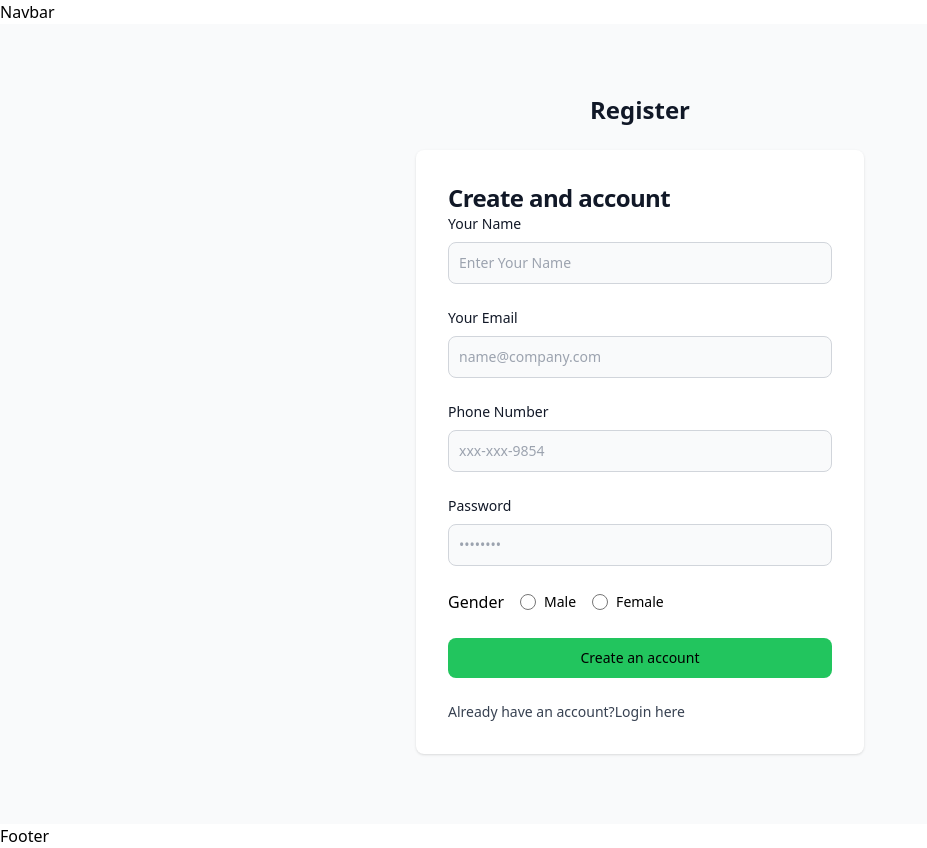
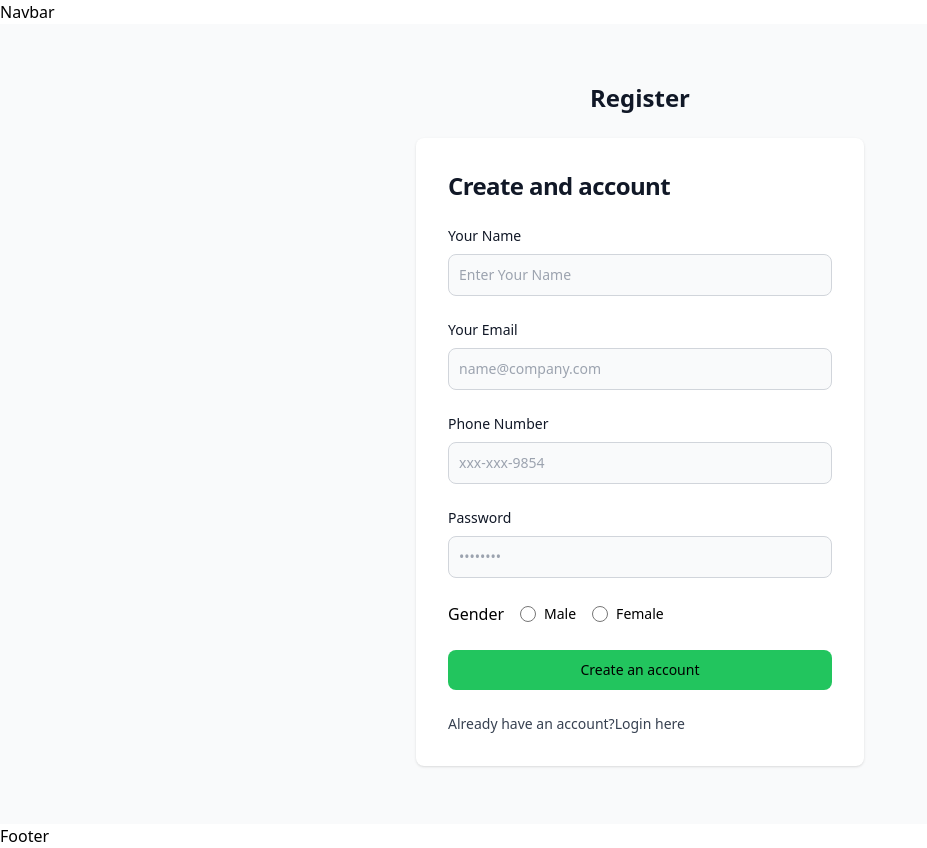
Before and after one commit to adarsh23012003/CMS-frontend-admin, a React (Create React App) app: page /register in a window 1280 px wide. Shown: the whole page, without its empty margins (0-927 px from the left). Built offline with nearby package versions, Linux system fonts and the light colour scheme.

Commit message:
form tag added

```diff
--- a/src/Pages/Users/Register.js
+++ b/src/Pages/Users/Register.js
@@ -44,7 +44,7 @@ function Register() {
               <h1 className='text-xl font-bold leading-tight tracking-tight text-gray-900 md:text-2xl'>
                 Create and account
               </h1>
-              <for className='space-y-4 md:space-y-6'>
+              <form className='space-y-4 md:space-y-6'>
                 {/* **name** */}
                 <div>
                   <label
@@ -183,7 +183,7 @@ function Register() {
                     Login here
                   </span>
                 </p>
-              </for>
+              </form>
             </div>
           </div>
         </div>
```
